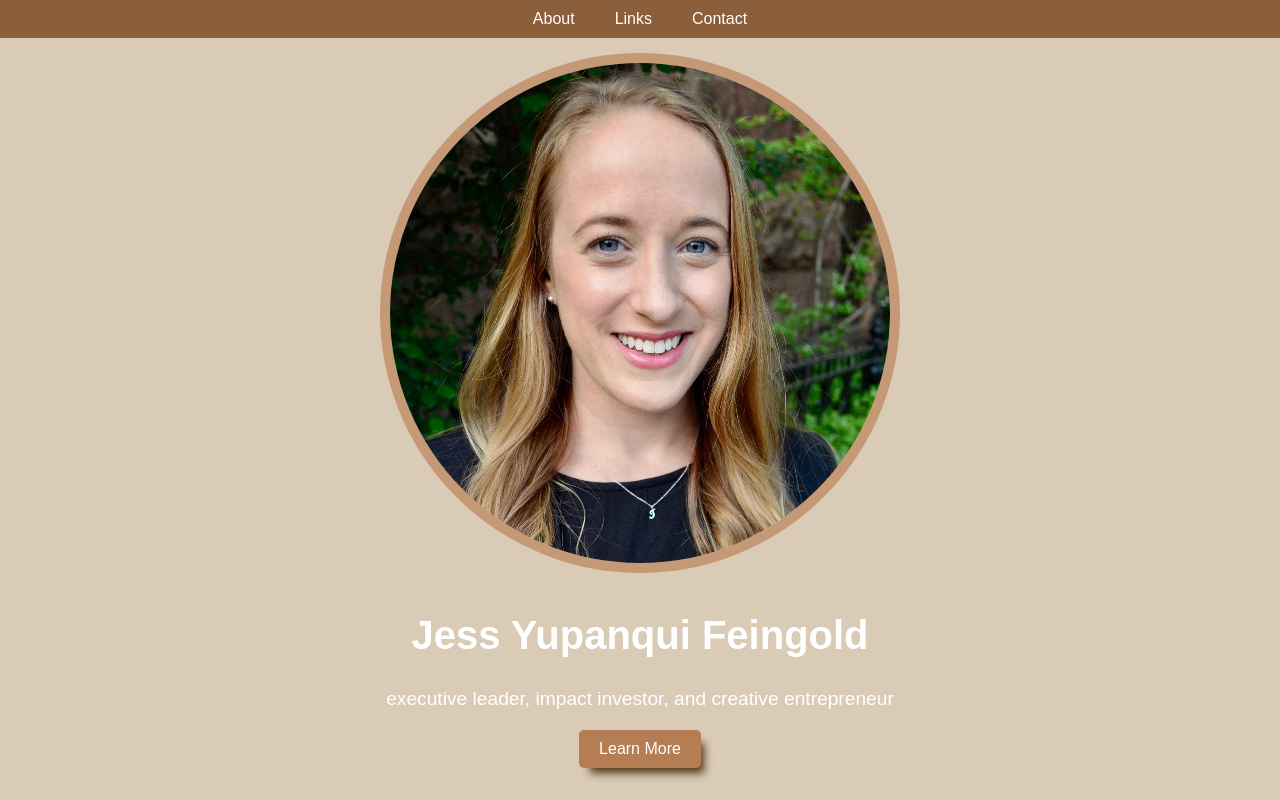
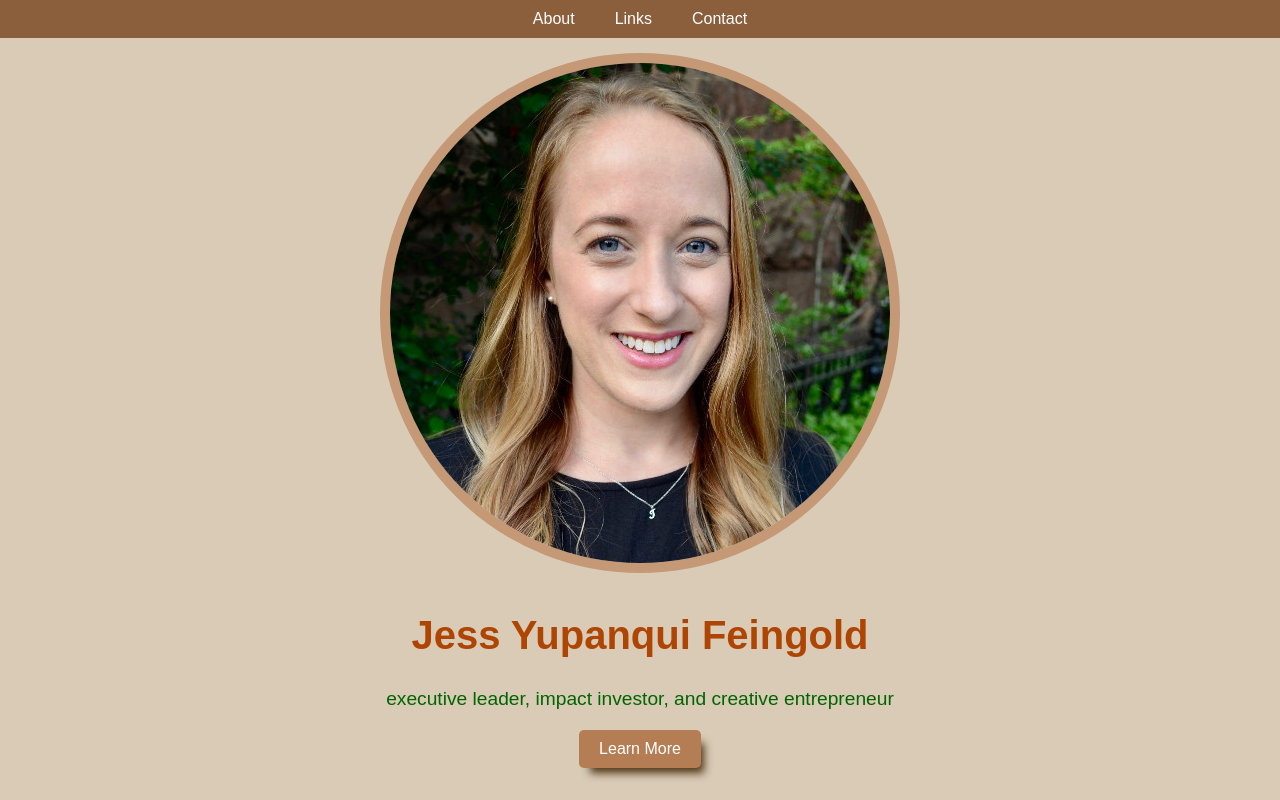
Before and after one commit to aaronfeingold/jess-yupanqui-portfolio-site, a plain HTML site: page index.html in a window 1280 px wide. Shown: the top 800 px of the page. Drawn offline with Linux system fonts and the light colour scheme.

Commit message:
change hero name and summary colors for fun

```diff
--- a/styles.css
+++ b/styles.css
@@ -178,12 +178,14 @@ html, body {
     margin: 20px 0;  /* Add some margin */
     opacity: 0;
     transition: opacity 1s ease-in-out;
+    color:#af4503;
 }
 
 .hero-summary {
     opacity: 0;
     text-align: center;  /* Center the text */
     transition: opacity 1s ease-in-out;
+    color:darkgreen;
 }
 
 .hero-name.visible, .hero-summary.visible {
```
